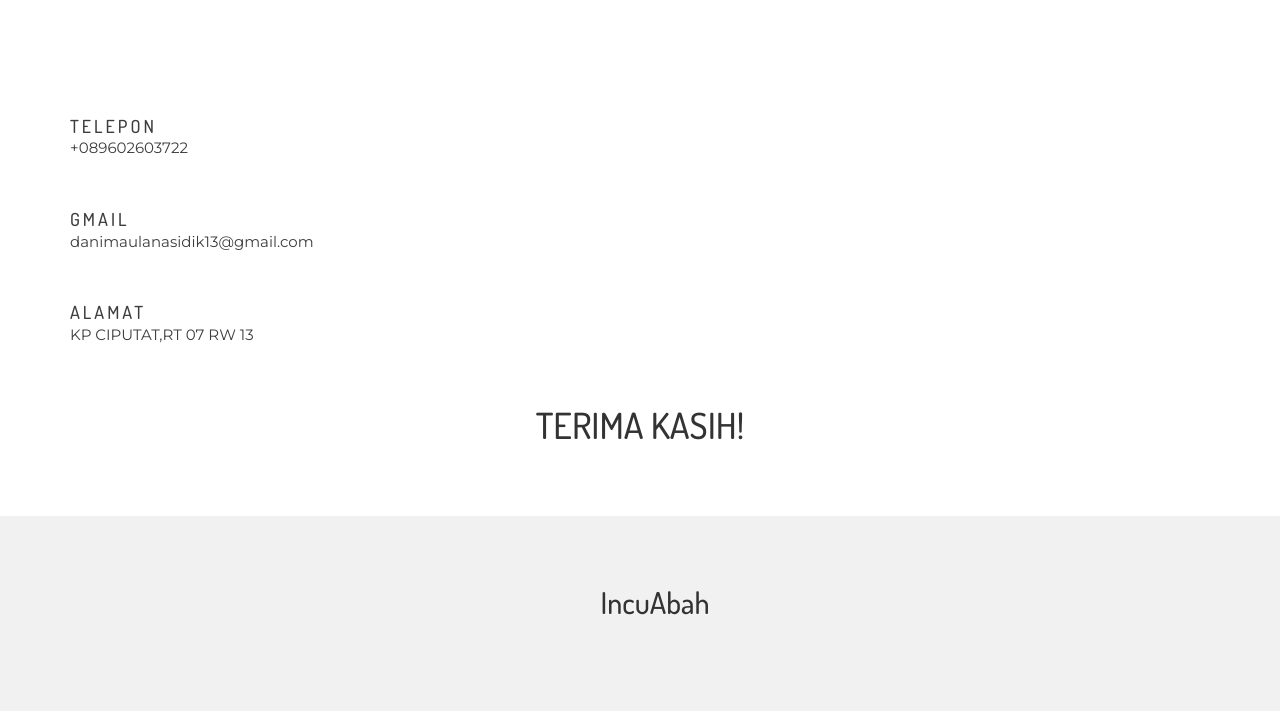
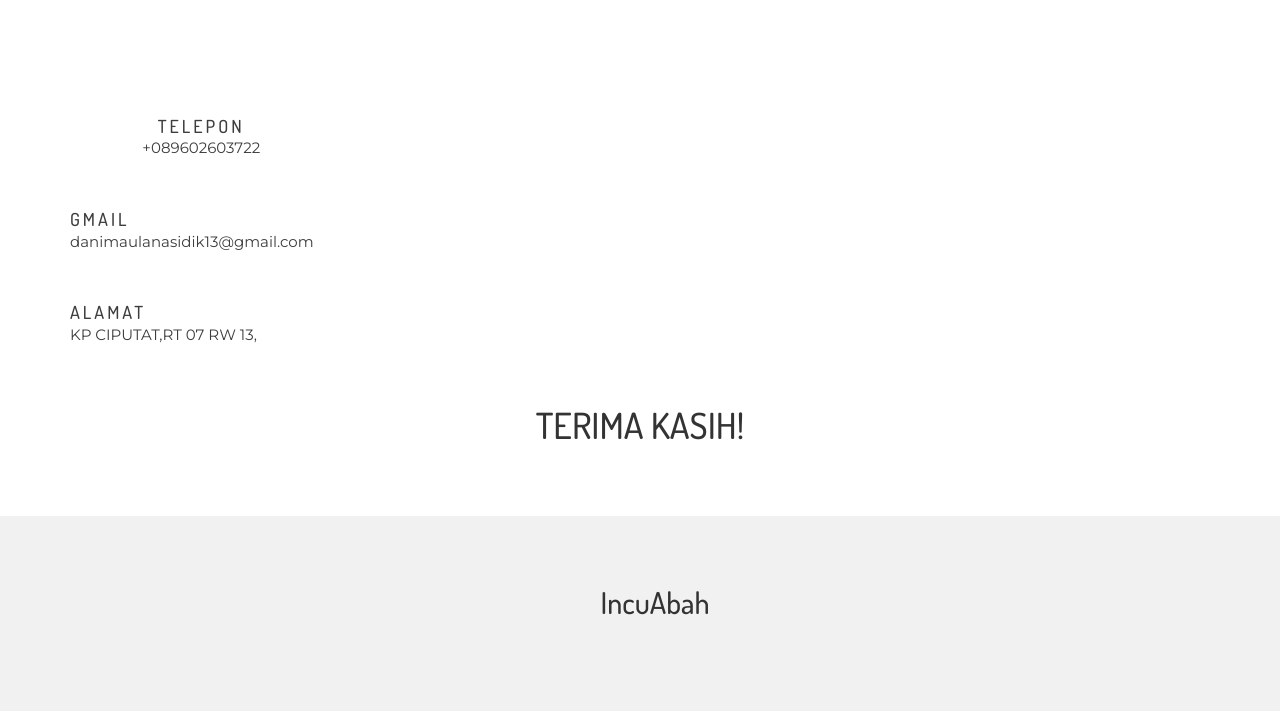
Before and after one commit to Daniimaulana/Daniimaulana.github.io, a plain HTML site: page index.html in a window 1280 px wide. Shown: the part 3292-4003 px from the top of the page. Drawn offline with Linux system fonts and the light colour scheme.

Commit message:
Update index.html

```diff
--- a/index.html
+++ b/index.html
@@ -289,7 +289,6 @@
                   <div class="content-text">
                     <h3 class="line-title">SMP BPPI BALEENDAH</h3>
                     <span>2016 - 2019</span>
-
                 </li>
                 <li>
                   <div class="content-text">
@@ -352,8 +351,8 @@
             <div class="row">
                 <div class="col-md-3  wow fadeInLeft animated">
                     <div class="single_contact_info">
-                        <h2>TELEPON</h2>
-                        <p>+089602603722</p>
+                       <center><h2>TELEPON</h2>
+			       <p>+089602603722</p></center>
                     </div>
                     <div class="single_contact_info">
                         <h2>GMAIL</h2>
@@ -361,7 +360,7 @@
                     </div>
                     <div class="single_contact_info">
                         <h2>ALAMAT</h2>
-                        <p>KP CIPUTAT,RT 07 RW 13 </p>
+                        <p>KP CIPUTAT,RT 07 RW 13,</p>
                     </div>
                 </div
                         </div>
```
